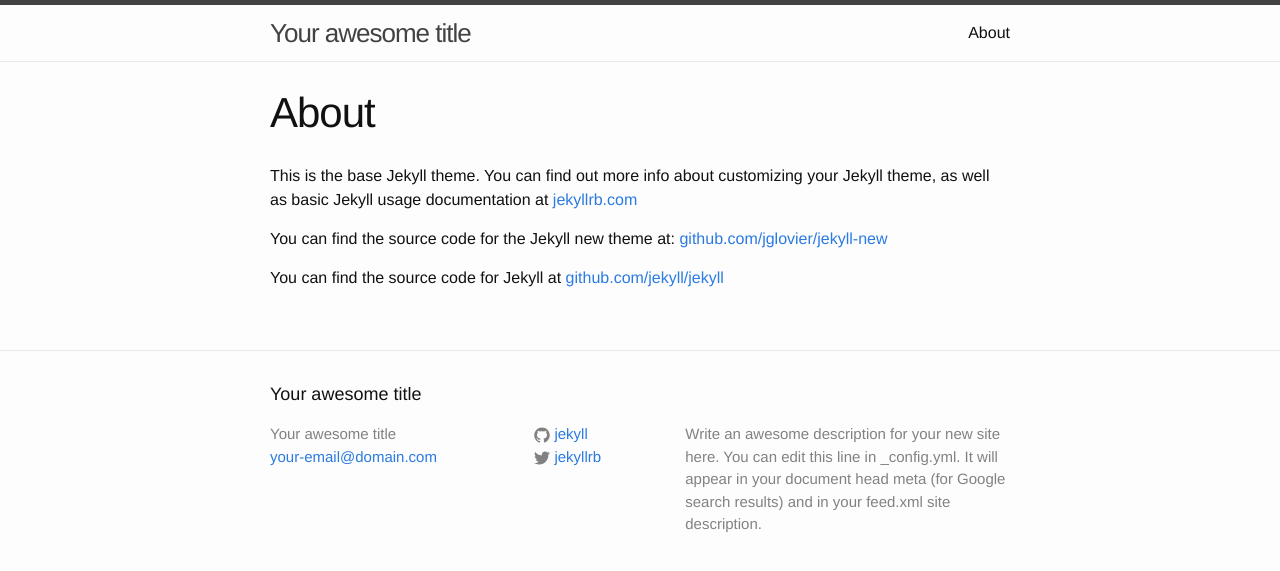
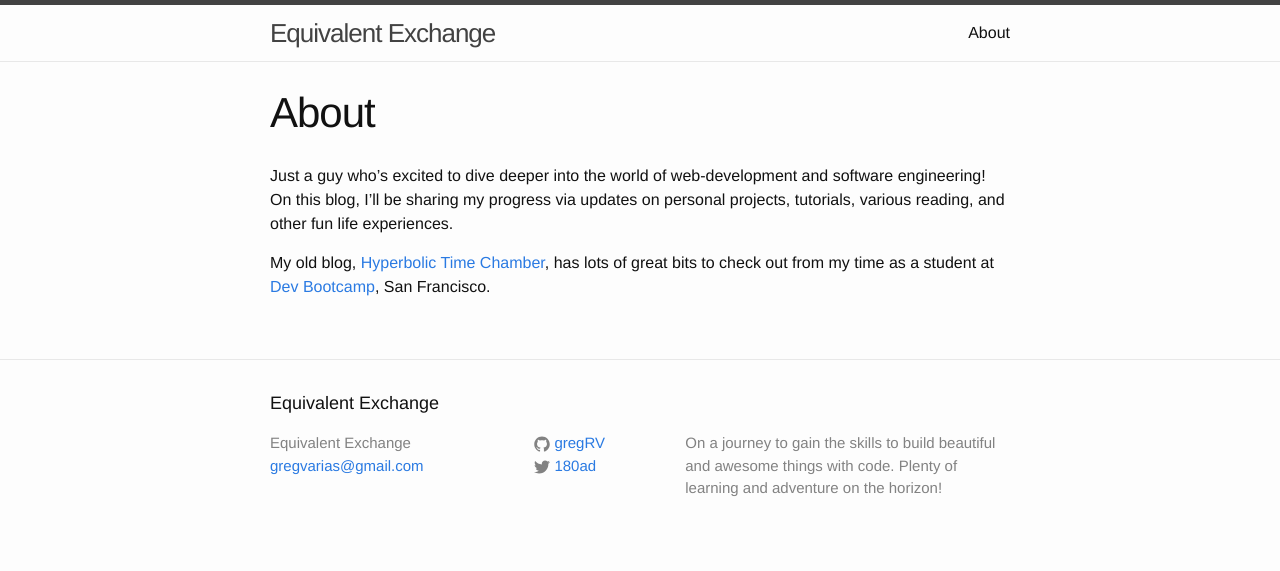
Before and after one commit to gregRV/eqex, a Jekyll site: the page built from about.md, in a window 1280 px wide. Shown: the top 571 px of the page. Built offline with Jekyll 4.4.1, drawn with Linux system fonts in a browser that asks for light colours.

Commit message:
Created gh-pages branch for deployment. Updated config.yml toshow specific page info throughout site. Updated about page with basic info.

```diff
--- a/_config.yml
+++ b/_config.yml
@@ -1,14 +1,20 @@
 # Site settings
-title: Your awesome title
-email: your-email@domain.com
+title: Equivalent Exchange
+email: gregvarias@gmail.com
 description: > # this means to ignore newlines until "baseurl:"
-  Write an awesome description for your new site here. You can edit this
-  line in _config.yml. It will appear in your document head meta (for
-  Google search results) and in your feed.xml site description.
+  On a journey to gain the skills to build beautiful and awesome things with code.
+  Plenty of learning and adventure on the horizon!
 baseurl: "" # the subpath of your site, e.g. /blog/
 url: "http://yourdomain.com" # the base hostname & protocol for your site
-twitter_username: jekyllrb
-github_username:  jekyll
+twitter_username: 180ad
+github_username:  gregRV
 
 # Build settings
 markdown: kramdown
+
+
+# SAVED FOR NOTES
+# description: > # this means to ignore newlines until "baseurl:"
+# #   Write an awesome description for your new site here. You can edit this
+# #   line in _config.yml. It will appear in your document head meta (for
+# #   Google search results) and in your feed.xml site description.
--- a/about.md
+++ b/about.md
@@ -4,8 +4,9 @@ title: About
 permalink: /about/
 ---
 
-This is the base Jekyll theme. You can find out more info about customizing your Jekyll theme, as well as basic Jekyll usage documentation at [jekyllrb.com](http://jekyllrb.com/)
+Just a guy who's excited to dive deeper into the world of web-development and software engineering! On this blog, I'll be sharing my progress via updates on personal projects, tutorials, various reading, and other fun life experiences.
 
-You can find the source code for the Jekyll new theme at: [github.com/jglovier/jekyll-new](https://github.com/jglovier/jekyll-new)
+My old blog, [Hyperbolic Time Chamber][hbtc], has lots of great bits to check out from my time as a student at [Dev Bootcamp][dbc], San Francisco.
 
-You can find the source code for Jekyll at [github.com/jekyll/jekyll](https://github.com/jekyll/jekyll)
+[hbtc]:		http://gregrv.tumblr.com/
+[dbc]:		http://devbootcamp.com/
```
